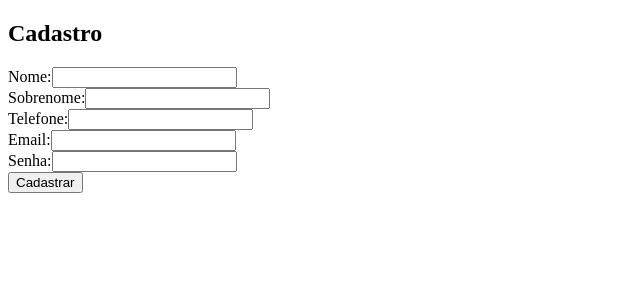
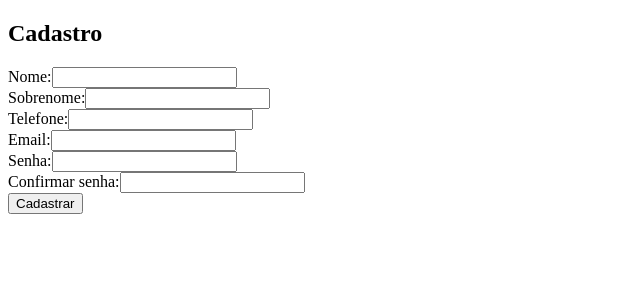
Before and after one commit to luisaxsz/Controle-Gastos-2.0, an Angular app in the folder frontend-controle-gastos/: page / in a window 1280 px wide. Shown: the top 300 px of the page, without its empty margins (0-640 px from the left). Built offline with nearby package versions, Linux system fonts and the light colour scheme.

Commit message:
Confirmar senha

```diff
--- a/frontend-controle-gastos/src/app/app.module.ts
+++ b/frontend-controle-gastos/src/app/app.module.ts
@@ -7,13 +7,15 @@ import { LoginComponent } from './components/login/login.component';
 import { CadastroComponent } from './components/cadastro/cadastro.component';
 import { FormsModule } from '@angular/forms';
 import { MensagensErroComponent } from './components/mensagens-erro/mensagens-erro.component';
+import { ConfirmaSenhaDirective } from './directive/confirma-senha.directive';
 
 @NgModule({
   declarations: [
     AppComponent,
     LoginComponent,
     CadastroComponent,
-    MensagensErroComponent
+    MensagensErroComponent,
+    ConfirmaSenhaDirective
   ],
   imports: [
     BrowserModule,
--- a/frontend-controle-gastos/src/app/components/cadastro/cadastro.component.html
+++ b/frontend-controle-gastos/src/app/components/cadastro/cadastro.component.html
@@ -95,10 +95,10 @@
       <label for="senha">Senha:</label>
       <input
         name="senha"
-        type="text"
+        type="password"
         ngModel
         #senha="ngModel"
-        pattern="/^(?=.*\d)(?=.*[a-z])(?=.*[A-Z])(?=.*[$*&@#])[0-9a-zA-Z$*&@#]{8,}$/"
+        pattern="^(?=.*[A-Z])(?=.*[!#@$%&])(?=.*[0-9])(?=.*[a-z]).{6,15}$"
         required
       />
       <div *ngIf="(senha?.touched && senha?.invalid) || senha?.dirty">
@@ -108,7 +108,32 @@
         ></app-mensagens-erro>
         <app-mensagens-erro
           *ngIf="senha?.errors?.['pattern']"
-          mensagem="Senha inválido, use padrão (xx) xxxxx-xxxx"
+          mensagem="Sua senha tem que conter:</br>
+           - 6-15 caracteres </br>
+           - Deve ter no mínimo uma letra maiúscula e minúscula</br>
+           - Deve ter no mínimo 1 número</br>
+           - Deve ter no mínimo 1 caracter especial(!#@$%&) "
+        ></app-mensagens-erro>
+      </div>
+    </div>
+    <div>
+      <label for="confirmarSenha">Confirmar senha:</label>
+      <input
+        name="confirmarSenha"
+        type="password"
+        ngModel
+        #confirmarSenha="ngModel"
+        required
+        appConfirmaSenhaValidator
+      />
+      <div *ngIf="(confirmarSenha?.touched && confirmarSenha?.invalid) || confirmarSenha?.dirty">
+        <app-mensagens-erro
+          *ngIf="confirmarSenha?.errors?.['required']"
+          mensagem="Confirme sua senha"
+        ></app-mensagens-erro>
+        <app-mensagens-erro
+          *ngIf="confirmarSenha?.errors?.['appConfirmaSenhaValidator']"
+          mensagem="As senhas precisam ser iguais"
         ></app-mensagens-erro>
       </div>
     </div>
--- a/frontend-controle-gastos/src/app/components/mensagens-erro/mensagens-erro.component.html
+++ b/frontend-controle-gastos/src/app/components/mensagens-erro/mensagens-erro.component.html
@@ -1,3 +1 @@
-<span class="mensagem-erro">
-  {{ mensagem }}
-</span>
+<span class="mensagem-erro" [innerHTML]="mensagem"></span>
--- /dev/null
+++ b/frontend-controle-gastos/src/app/directive/confirma-senha.directive.ts
@@ -0,0 +1,25 @@
+import { Directive } from '@angular/core';
+import { AbstractControl, NG_VALIDATORS, ValidationErrors, Validator } from '@angular/forms';
+
+@Directive({
+  selector: '[appConfirmaSenhaValidator]',
+  providers:[{
+    provide: NG_VALIDATORS,
+    useExisting: ConfirmaSenhaDirective,
+    multi: true
+  }]
+})
+export class ConfirmaSenhaDirective implements Validator {
+
+  constructor() { }
+  validate(control: AbstractControl<any, any>): ValidationErrors | null {
+    const senha = control.parent?.get('senha')?.value;
+    const confirmaSenha = control.parent?.get('confirmarSenha')?.value;
+
+    if(senha == confirmaSenha){
+      return null;
+    }else{
+      return {appConfirmaSenhaValidator: true}
+    }
+  }
+}
```
Also changed, not shown: 2 other files (tests, documents, lock files or other folders).
